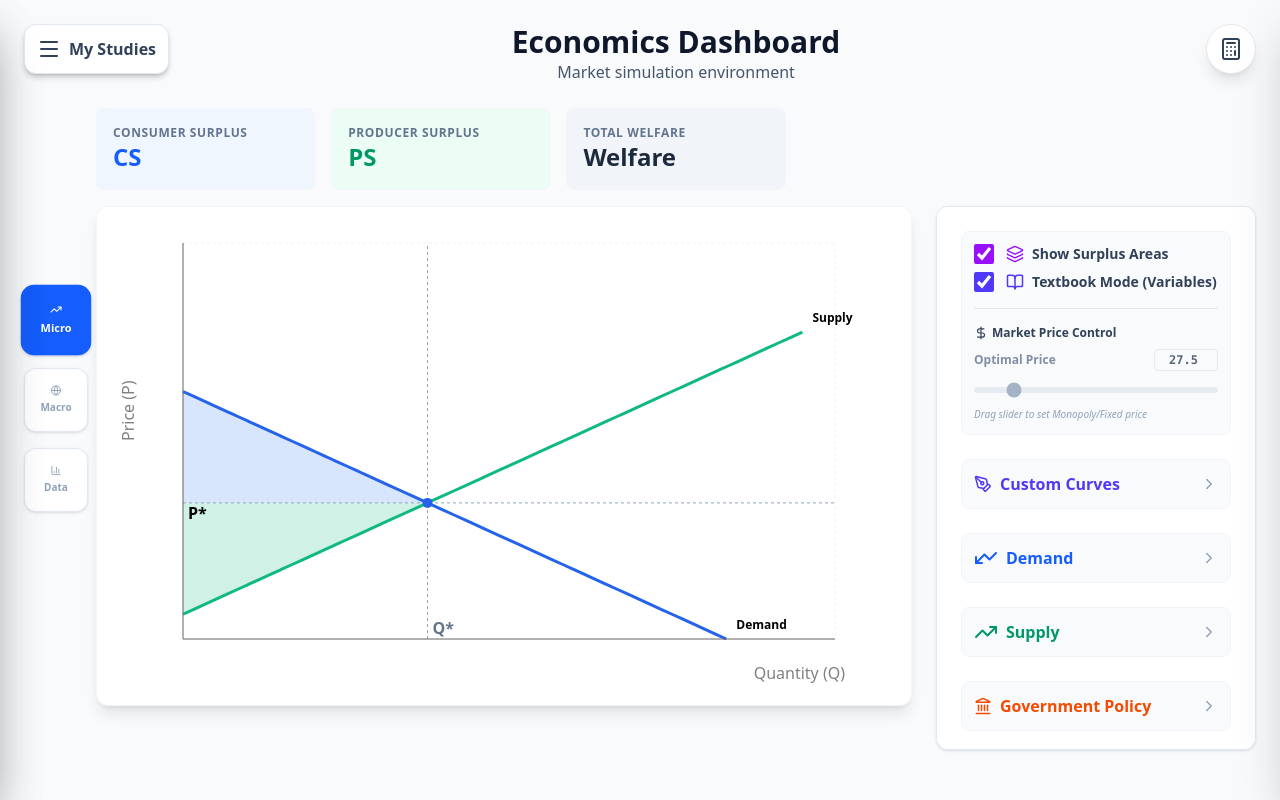
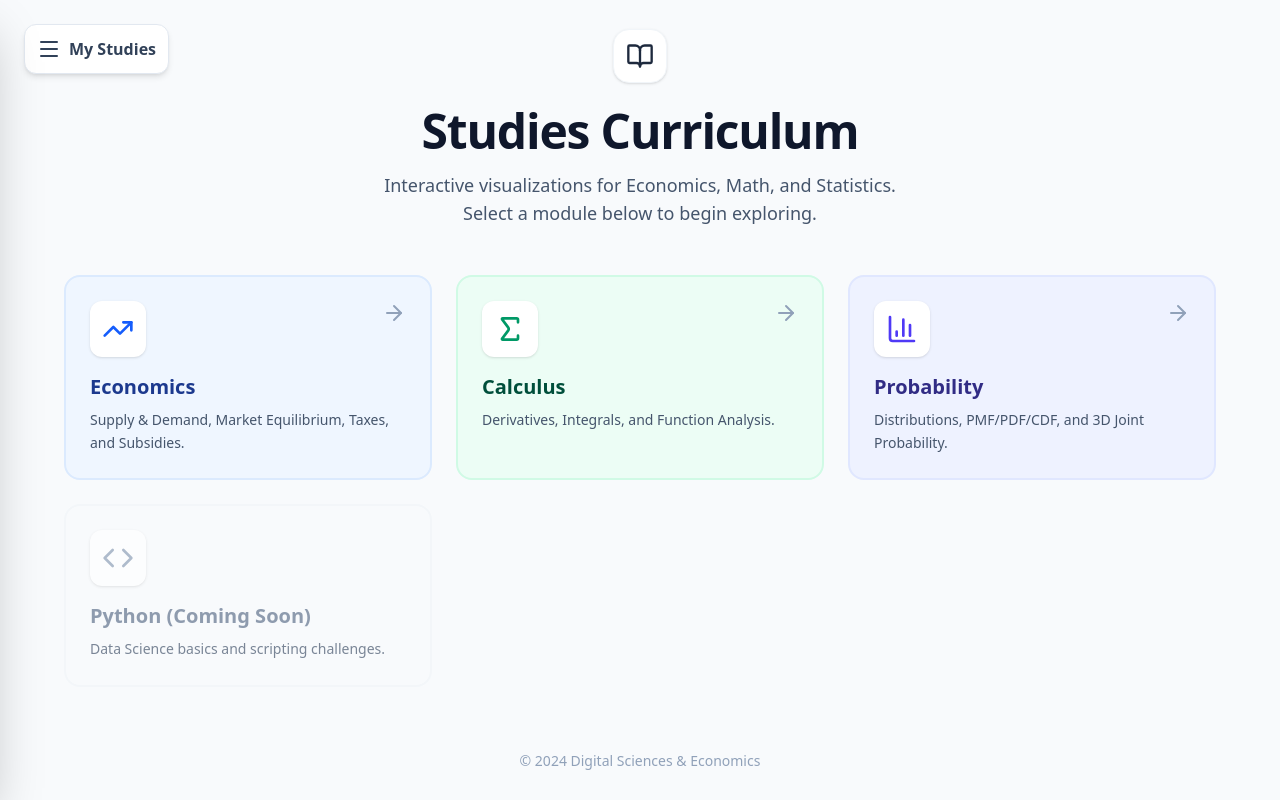
Before and after one commit to eliezerperl/school-curriculum, a React (Vite) app: page / in a window 1280 px wide. Before the commit this address led to /economics. Built offline with nearby package versions, Linux system fonts and the light colour scheme.

Commit message:
homepage addition

```diff
--- a/src/components/layout/Navigation.tsx
+++ b/src/components/layout/Navigation.tsx
@@ -1,36 +1,24 @@
 import React, { useState } from 'react';
-import { Menu, X, BookOpen, TrendingUp, Sigma, Code, BarChart3 } from 'lucide-react'; // Added BarChart3
+import { Menu, X, BookOpen, TrendingUp, Sigma, Code, Home, BarChart3 } from 'lucide-react';
 import { useNavigate, useLocation } from 'react-router-dom';
 
 export const Navigation: React.FC = () => {
   const [isOpen, setIsOpen] = useState(false);
-
   const navigate = useNavigate();
   const location = useLocation();
 
-  const isActive = (path: string) => location.pathname.startsWith(path);
+  const isActive = (path: string) => {
+    if (path === '/' && location.pathname === '/') return true;
+    if (path !== '/' && location.pathname.startsWith(path)) return true;
+    return false;
+  };
 
   const modules = [
-    {
-      name: 'Economics',
-      icon: <TrendingUp size={18} />,
-      path: '/economics',
-    },
-    {
-      name: 'Calculus',
-      icon: <Sigma size={18} />,
-      path: '/calculus',
-    },
-    {
-      name: 'Probability', // === NEW SECTION ===
-      icon: <BarChart3 size={18} />,
-      path: '/probability',
-    },
-    {
-      name: 'Python',
-      icon: <Code size={18} />,
-      path: '/python',
-    },
+    { name: 'Home', icon: <Home size={18} />, path: '/' },
+    { name: 'Economics', icon: <TrendingUp size={18} />, path: '/economics' },
+    { name: 'Calculus', icon: <Sigma size={18} />, path: '/calculus' },
+    { name: 'Probability', icon: <BarChart3 size={18} />, path: '/probability' },
+    { name: 'Python', icon: <Code size={18} />, path: '/python' },
   ];
 
   const handleNavigate = (path: string) => {
@@ -40,33 +28,22 @@ export const Navigation: React.FC = () => {
 
   return (
     <>
-      {/* 1. TRIGGER BUTTON (Top Left) */}
       <div className="fixed top-6 left-6 z-50">
         {!isOpen && (
           <button
             onClick={() => setIsOpen(true)}
             className="bg-white p-3 rounded-xl shadow-md border border-slate-200 text-slate-700 hover:bg-slate-50 transition-all hover:scale-105 flex items-center gap-2">
             <Menu size={24} />
-            <span className="font-bold text-slate-700 hidden sm:inline">
-              My Studies
-            </span>
+            <span className="font-bold text-slate-700 hidden sm:inline">My Studies</span>
           </button>
         )}
       </div>
 
-      {/* 2. OVERLAY (Backdrop) */}
       {isOpen && (
-        <div
-          className="fixed inset-0 bg-slate-900/20 backdrop-blur-sm z-40"
-          onClick={() => setIsOpen(false)}
-        />
+        <div className="fixed inset-0 bg-slate-900/20 backdrop-blur-sm z-40" onClick={() => setIsOpen(false)} />
       )}
 
-      {/* 3. SIDEBAR DRAWER */}
-      <div
-        className={`fixed top-0 left-0 h-full w-72 bg-slate-900 text-white shadow-2xl z-50 transform transition-transform duration-300 ease-in-out ${
-          isOpen ? 'translate-x-0' : '-translate-x-full'
-        }`}>
+      <div className={`fixed top-0 left-0 h-full w-72 bg-slate-900 text-white shadow-2xl z-50 transform transition-transform duration-300 ease-in-out ${isOpen ? 'translate-x-0' : '-translate-x-full'}`}>
         <div className="p-6 flex justify-between items-center border-b border-slate-800">
           <div className="flex items-center gap-3">
             <div className="bg-blue-600 p-2 rounded-lg">
@@ -74,18 +51,11 @@ export const Navigation: React.FC = () => {
             </div>
             <span className="font-bold text-lg tracking-tight">My Studies</span>
           </div>
-          <button
-            onClick={() => setIsOpen(false)}
-            className="text-slate-400 hover:text-white transition">
-            <X size={24} />
-          </button>
+          <button onClick={() => setIsOpen(false)} className="text-slate-400 hover:text-white transition"><X size={24} /></button>
         </div>
 
         <nav className="p-4 space-y-2">
-          <p className="px-4 text-xs font-semibold text-slate-500 uppercase tracking-wider mb-2 mt-4">
-            Modules
-          </p>
-
+          <p className="px-4 text-xs font-semibold text-slate-500 uppercase tracking-wider mb-2 mt-4">Menu</p>
           {modules.map((mod) => {
             const active = isActive(mod.path);
             return (
@@ -93,9 +63,7 @@ export const Navigation: React.FC = () => {
                 key={mod.name}
                 onClick={() => handleNavigate(mod.path)}
                 className={`w-full flex items-center gap-3 px-4 py-3 rounded-lg transition-colors ${
-                  active
-                    ? 'bg-blue-600 text-white shadow-lg shadow-blue-900/20'
-                    : 'text-slate-400 hover:bg-slate-800 hover:text-white'
+                  active ? 'bg-blue-600 text-white shadow-lg shadow-blue-900/20' : 'text-slate-400 hover:bg-slate-800 hover:text-white'
                 }`}>
                 {mod.icon}
                 <span className="font-medium">{mod.name}</span>
@@ -106,14 +74,10 @@ export const Navigation: React.FC = () => {
 
         <div className="absolute bottom-0 w-full p-6 border-t border-slate-800">
           <div className="flex items-center gap-3">
-            <div className="w-10 h-10 rounded-full bg-slate-700 flex items-center justify-center font-bold text-slate-400">
-              ME
-            </div>
+            <div className="w-10 h-10 rounded-full bg-slate-700 flex items-center justify-center font-bold text-slate-400">ME</div>
             <div>
               <p className="text-sm font-bold text-white">Student</p>
-              <p className="text-xs text-slate-500">
-                Digital Sciences and Economics
-              </p>
+              <p className="text-xs text-slate-500">Digital Sciences</p>
             </div>
           </div>
         </div>
--- a/src/modules/probability/components/dashboard/ProbabilityDashboard.tsx
+++ b/src/modules/probability/components/dashboard/ProbabilityDashboard.tsx
@@ -141,7 +141,7 @@ export const ProbabilityDashboard: React.FC = () => {
       <div className="flex flex-col lg:flex-row gap-6 h-[calc(100vh-10rem)]">
 
         {/* LEFT: GRAPH */}
-        <div className="flex-1 min-h-[500px]">
+        <div className="flex-1 min-h-125">
           {viewMode === '2D' ? (
             <ProbabilityGraph
               type={distType === 'normal' ? 'continuous' : 'discrete'}
--- a/src/shared/AppRoutes.tsx
+++ b/src/shared/AppRoutes.tsx
@@ -1,13 +1,14 @@
-import { Routes, Route, Navigate } from 'react-router-dom';
+import { Routes, Route } from 'react-router-dom';
 import { EconomicsPage } from '../modules/economics/EconomicsPage';
 import { CalculusPage } from '../modules/calculus/CalculusPage';
 import { ProbabilityPage } from '../modules/probability/ProbabilityPage';
+import { HomePage } from './HomePage';
 
 export const AppRoutes = () => {
   return (
     <Routes>
 
-      <Route path="/" element={<Navigate to="/economics" replace />} />
+      <Route path="/" element={<HomePage />} />
       <Route path="/economics" element={<EconomicsPage />} />
       <Route path="/calculus" element={<CalculusPage />} />
       <Route path="/probability" element={<ProbabilityPage />} />
--- /dev/null
+++ b/src/shared/HomePage.tsx
@@ -0,0 +1,99 @@
+import React from 'react';
+import { useNavigate } from 'react-router-dom';
+import { TrendingUp, Sigma, BarChart3, Code, ArrowRight, BookOpen } from 'lucide-react';
+
+export const HomePage: React.FC = () => {
+  const navigate = useNavigate();
+
+  const modules = [
+    {
+      title: "Economics",
+      description: "Supply & Demand, Market Equilibrium, Taxes, and Subsidies.",
+      icon: <TrendingUp size={32} className="text-blue-600" />,
+      path: "/economics",
+      color: "bg-blue-50 border-blue-100 hover:border-blue-300",
+      textColor: "text-blue-900"
+    },
+    {
+      title: "Calculus",
+      description: "Derivatives, Integrals, and Function Analysis.",
+      icon: <Sigma size={32} className="text-emerald-600" />,
+      path: "/calculus",
+      color: "bg-emerald-50 border-emerald-100 hover:border-emerald-300",
+      textColor: "text-emerald-900"
+    },
+    {
+      title: "Probability",
+      description: "Distributions, PMF/PDF/CDF, and 3D Joint Probability.",
+      icon: <BarChart3 size={32} className="text-indigo-600" />,
+      path: "/probability",
+      color: "bg-indigo-50 border-indigo-100 hover:border-indigo-300",
+      textColor: "text-indigo-900"
+    },
+    {
+      title: "Python (Coming Soon)",
+      description: "Data Science basics and scripting challenges.",
+      icon: <Code size={32} className="text-slate-400" />,
+      path: "#",
+      color: "bg-slate-50 border-slate-100 opacity-70 cursor-not-allowed",
+      textColor: "text-slate-500",
+      disabled: true
+    }
+  ];
+
+  return (
+    <div className="min-h-screen bg-slate-50 flex flex-col items-center justify-center p-6">
+
+      {/* HEADER SECTION */}
+      <div className="text-center max-w-2xl mb-12 animate-fade-in-up">
+        <div className="inline-flex items-center justify-center p-3 bg-white rounded-2xl shadow-sm border border-slate-100 mb-6">
+          <BookOpen size={28} className="text-slate-800" />
+        </div>
+        <h1 className="text-4xl md:text-5xl font-extrabold text-slate-900 tracking-tight mb-4">
+          Studies Curriculum
+        </h1>
+        <p className="text-lg text-slate-600">
+          Interactive visualizations for Economics, Math, and Statistics.
+          <br className="hidden md:block" />
+          Select a module below to begin exploring.
+        </p>
+      </div>
+
+      {/* CARDS GRID */}
+      <div className="grid grid-cols-1 md:grid-cols-2 lg:grid-cols-3 gap-6 max-w-6xl w-full">
+        {modules.map((mod) => (
+          <div
+            key={mod.title}
+            onClick={() => !mod.disabled && navigate(mod.path)}
+            className={`
+              group relative p-6 rounded-2xl border-2 transition-all duration-300 ease-in-out
+              ${mod.color}
+              ${mod.disabled ? '' : 'hover:-translate-y-1 hover:shadow-xl cursor-pointer'}
+            `}
+          >
+            <div className="flex items-start justify-between mb-4">
+              <div className="p-3 bg-white rounded-xl shadow-sm">
+                {mod.icon}
+              </div>
+              {!mod.disabled && (
+                <ArrowRight className="text-slate-400 group-hover:text-slate-700 transition-colors" />
+              )}
+            </div>
+
+            <h3 className={`text-xl font-bold mb-2 ${mod.textColor}`}>
+              {mod.title}
+            </h3>
+            <p className="text-slate-600 text-sm leading-relaxed">
+              {mod.description}
+            </p>
+          </div>
+        ))}
+      </div>
+
+      {/* FOOTER */}
+      <div className="mt-16 text-slate-400 text-sm font-medium">
+        © 2024 Digital Sciences & Economics
+      </div>
+    </div>
+  );
+};
```
